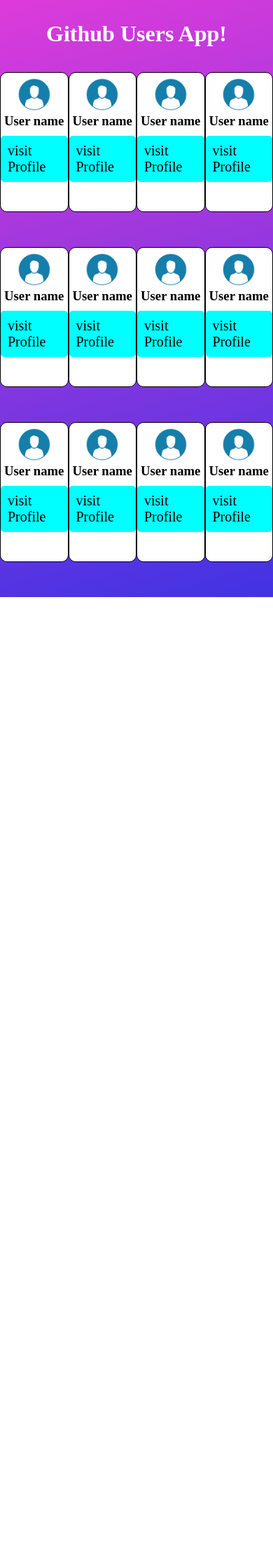
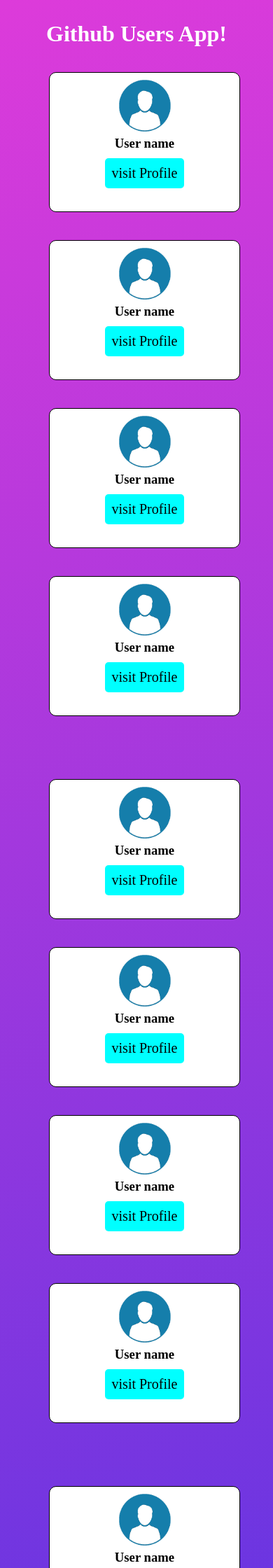
Before and after one commit to famousabhishek/All_task, a PHP site: page / in a window 390 px wide. Shown: the top 2240 px of the page at 70% size. Before the commit the page ends 853 px from the top, so only its background shows below. Run offline with PHP 8.4, Linux system fonts and the light colour scheme.

Commit message:
updating responsive ness  and adding media queries

```diff
--- a/Javascript Task/style.css
+++ b/Javascript Task/style.css
@@ -72,3 +72,22 @@
     border-radius: 10px;
 
 }
+/* Media Queries for responsiv   */
+@media (max-width: 600px) {
+  .containe1,
+  .containe2,
+  .containe3 {
+    flex-direction: column;
+  }
+
+  .card {
+    width: 70%;
+    margin-bottom: 40px;
+    position: relative;
+    left: 70px;
+  }
+  .card img.userprofile {
+    width: 80px;
+    height: 80px;
+  }
+}
```
